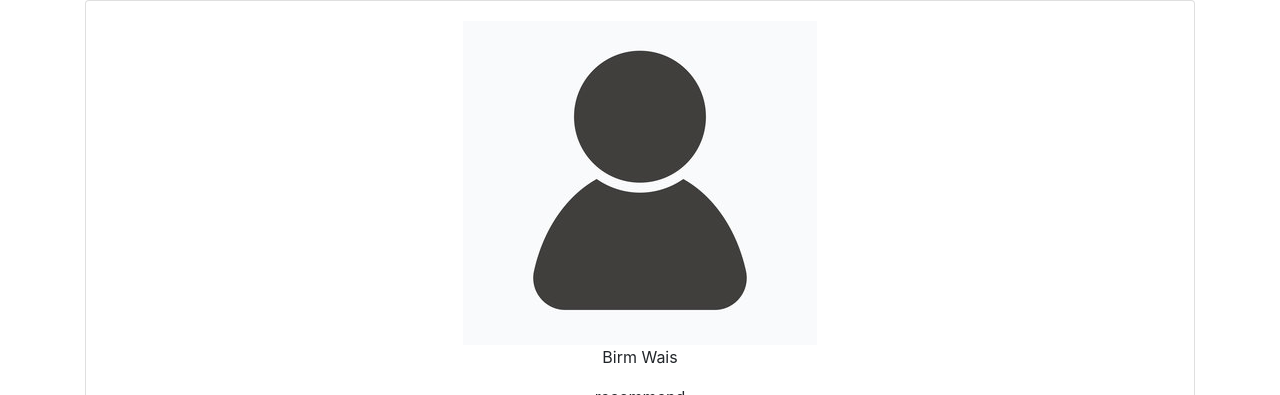
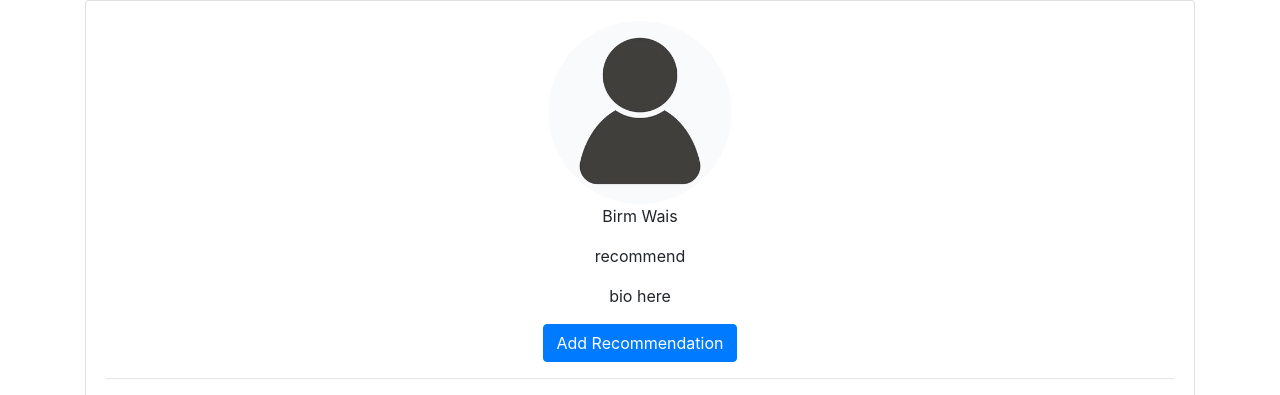
Before and after one commit to waiscodes/Recs-Page, a React (Create React App) app: page /recommend/ in a window 1280 px wide. Shown: the top 395 px of the page. Built offline with nearby package versions, Linux system fonts and the light colour scheme; no server answers; the database is empty.

Commit message:
added profile css and made profile picture cricle

```diff
--- /dev/null
+++ b/src/css/Profile.css
@@ -0,0 +1,23 @@
+.user-info {
+  text-align: center;
+}
+
+.profile-pic {
+  width: 200px;
+  clip-path: circle();
+}
+
+.bootstrap-modal {
+  margin-top: 0px;
+}
+
+.books-map {
+  display: flex;
+  flex-wrap: wrap;
+  padding: 0px;
+  border: solid;
+}
+
+.ind-book {
+  border: solid;
+}
--- a/src/pages/ProfilePage.jsx
+++ b/src/pages/ProfilePage.jsx
@@ -1,6 +1,7 @@
 import React, { useEffect, useState } from "react";
 import { useParams } from "react-router-dom";
 import { Card, Button, Container } from "react-bootstrap";
+import "../css/Profile.css";
 import { db, storage } from "../fire";
 import placeholderAvi from "../images/placeholder-avi.png";
 import RecommendPage from "./RecommendPage";
@@ -56,9 +57,8 @@ const ProfilePage = () => {
     <>
       <Card>
         <Card.Body>
-          {JSON.stringify(userProfile, null, 2)}
           <div className='user-info'>
-            <img src={avi} alt='' />
+            <img src={avi} alt='' className='profile-pic' />
             <p className='display-name'>Birm Wais</p>
             <p className='username'>{profile}</p>
             <p>{"bio here"}</p>
```
